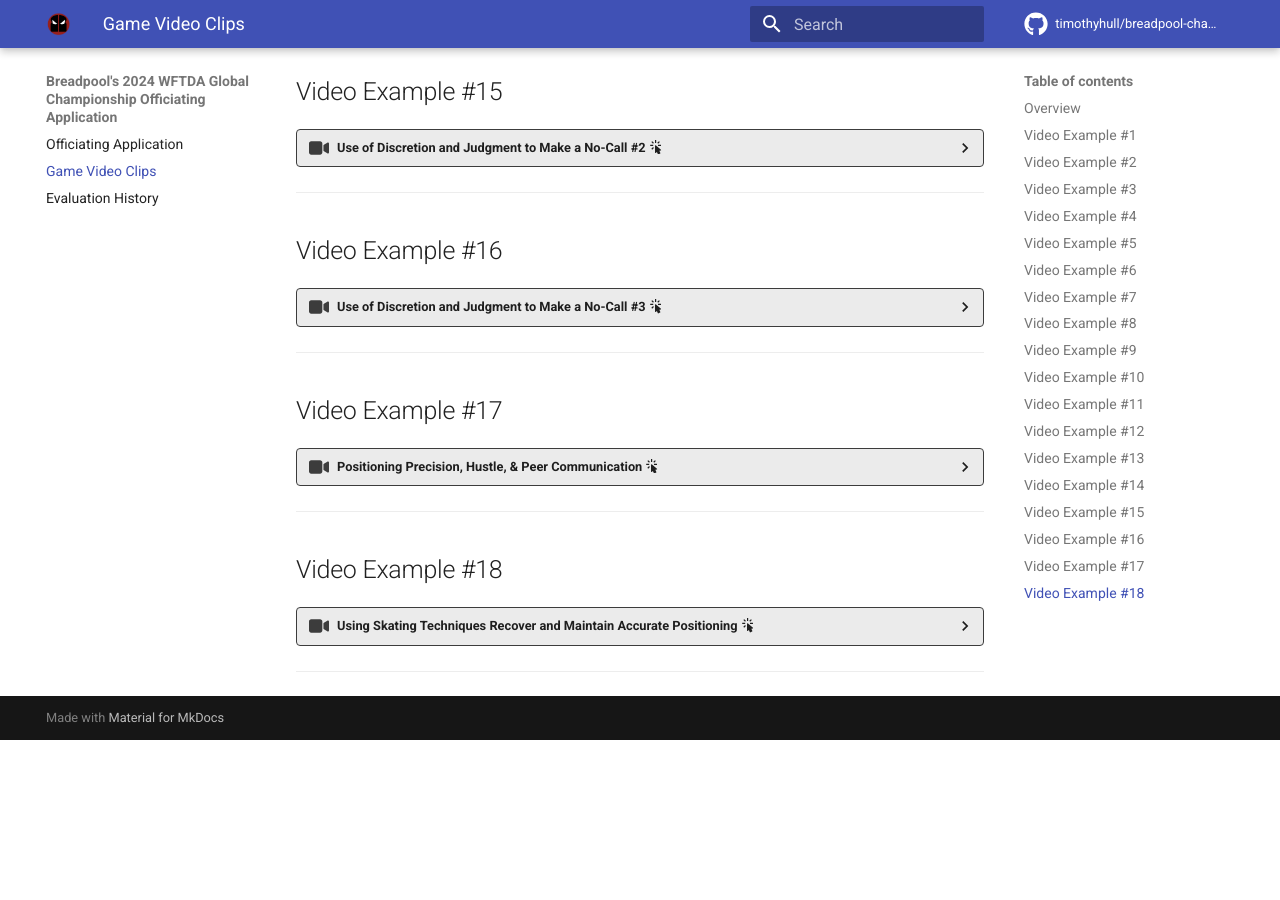
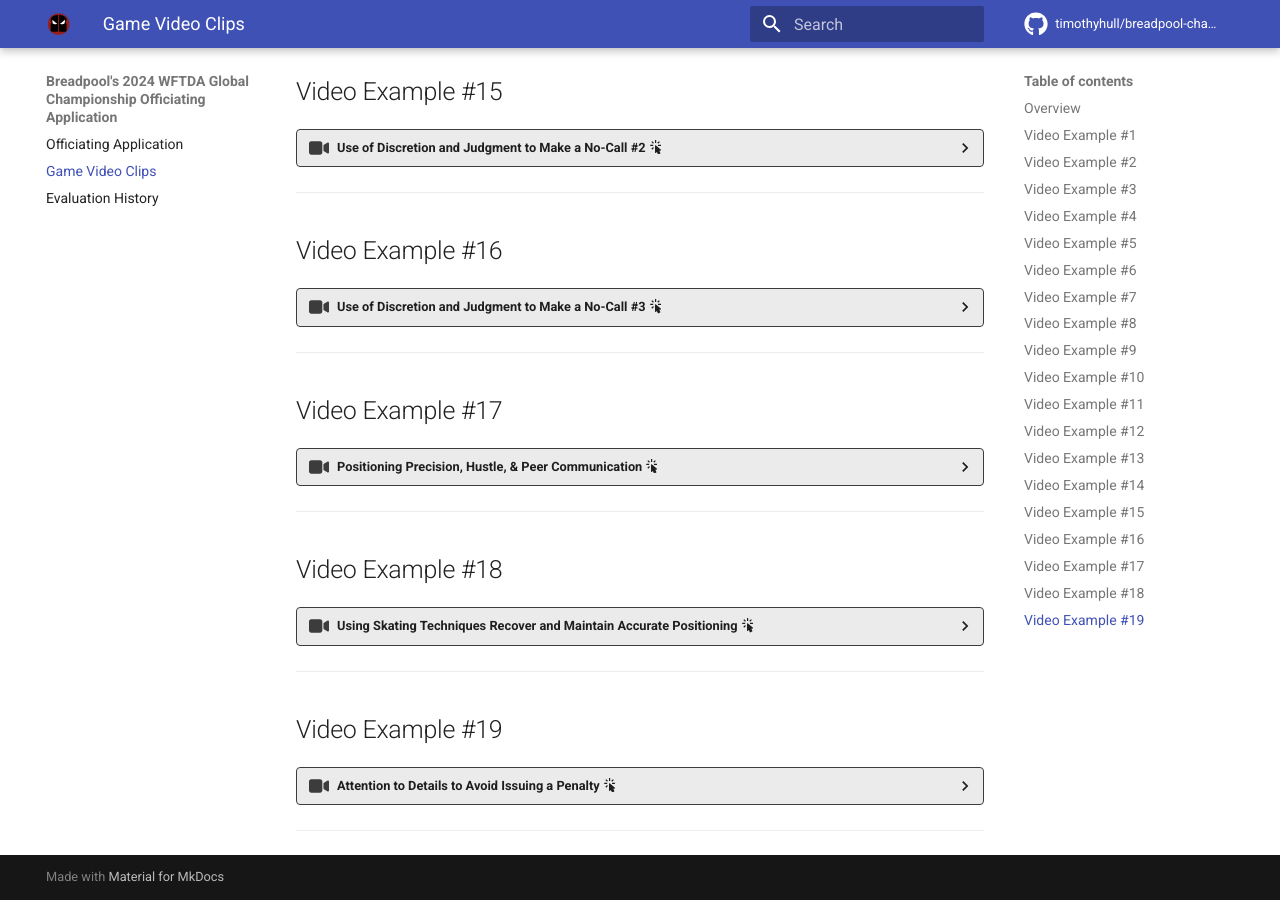
Before and after one commit to timothyhull/breadpool-champs-app, an MkDocs documentation site: the page built from docs/game_video_clips.md, in a window 1280 px wide and 900 px high, scrolled down 2501 px. Built offline with MkDocs 1.6.1 and Material for MkDocs 9.7.7, drawn with Linux system fonts in a browser that asks for light colours; comment, search, counter and statistics services are not loaded; before the commit the page ends 3241 px from its top, so only the background shows below that; some of the changed lines change nothing that is shown.

Commit message:
Update video examples

```diff
--- a/docs/game_video_clips.md
+++ b/docs/game_video_clips.md
@@ -514,3 +514,32 @@ Below are links to some of my recent officiating experiences for various game si
     </center>
 
 ---
+
+## Video Example #19
+
+??? video "Attention to Details to Avoid Issuing a Penalty :material-cursor-default-click:"
+
+    === "Overview :material-cursor-default-click:"
+
+        - At the 4:32 mark of this video, while serving as rear OPR, I observed Purple #48 initiate a block on White #42 using a legal blocking zone on a legal target zone.
+        - The block causes White #42 to fall on top of Purple #88 who is seemingly in a down position.
+        - I blow my whistle to issue a misconduct penalty to Purple #48 for blocking White #42 into a downed player (Purple #88).
+
+    === "Outcome :material-cursor-default-click:"
+
+        - Although I blew my whistle inadvertently, I observed that Purple #88 met the criteria for "upright" at the time White #42 makes contact with them (as a result of Purple #48's block).
+        - I used a non-standard hand signal (hand waive) to indicate I have no penalty to issue/report.
+
+    === "Importance :material-cursor-default-click:"
+
+        - The way I positioned myself allowed me to observe specific details I needed to avoid issuing a penalty, even though the contact had the visual appearance of potentially warranting a penalty.
+        - This video demonstrates the close attention I pay to the details of game actions and how the results of those actions should be interpreted by the WFTDA rules.
+
+    <center>
+        <iframe align="middle" width="560" height="315" src="https://www.youtube.com/embed/BgDs6dRxRRs?start=270" title="https://youtu.be/BgDs6dRxRRs?t=270" frameborder="0" allow="accelerometer; autoplay; clipboard-write; encrypted-media; gyroscope; picture-in-picture; web-share" referrerpolicy="strict-origin-when-cross-origin" allowfullscreen></iframe>
+    </center>
+    <center>
+        <br>[https://youtu.be/BgDs6dRxRRs?t=270 :octicons-link-external-24:](https://youtu.be/BgDs6dRxRRs?t=2235){ target=_blank }
+    </center>
+
+---
```
